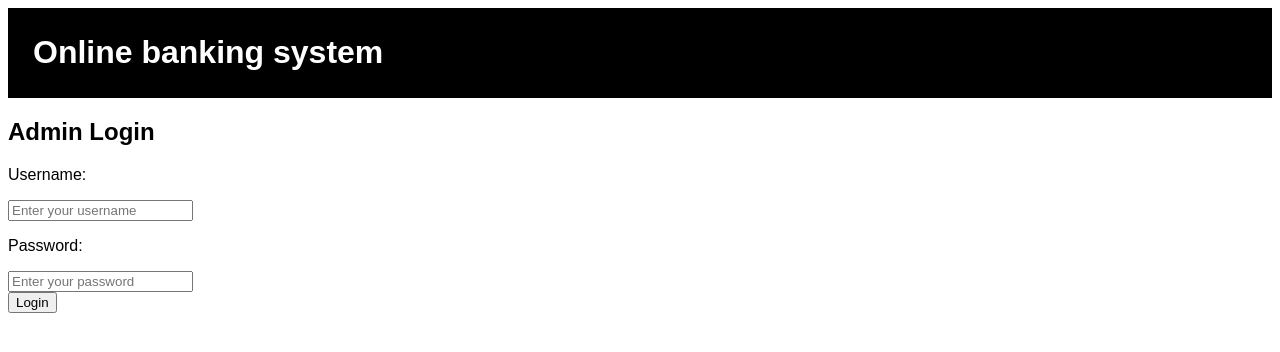
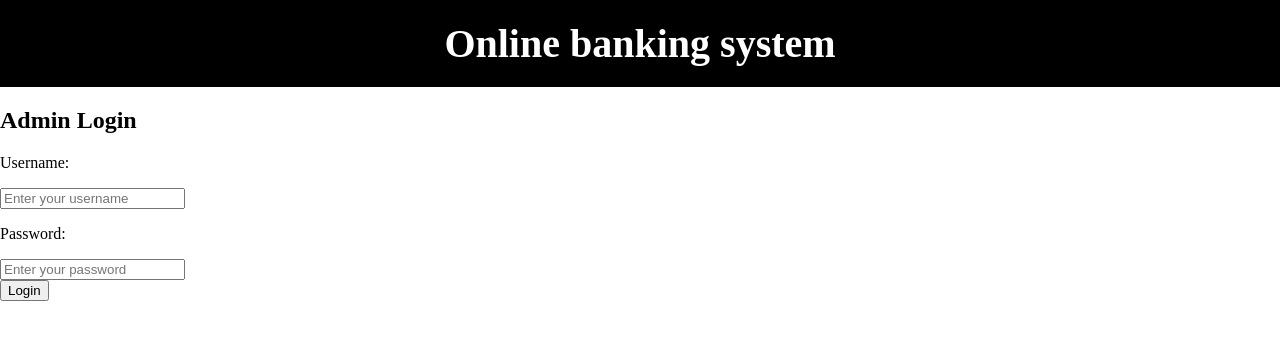
Before and after one commit to jagadeeshpj1610/bankProject, a React (Vite) app in the folder frontend/: page /adminlogin in a window 1280 px wide. Shown: the top 352 px of the page. Built offline with nearby package versions, Linux system fonts and the light colour scheme.

Commit message:
made some changes and remove some unwanted things

```diff
--- a/frontend/index.html
+++ b/frontend/index.html
@@ -6,7 +6,7 @@
     <meta name="viewport" content="width=device-width, initial-scale=1.0" />
     <title>Vite + React</title>
   </head>
-  <body>
+  <body style="margin: 0">
     <div id="root"></div>
     <script type="module" src="/src/components/main.jsx"></script>
   </body>
--- a/frontend/src/components/Signup.jsx
+++ b/frontend/src/components/Signup.jsx
@@ -12,7 +12,7 @@ const Signup = () => {
       <input type="text" placeholder="Enter your username" />
       <p>Password</p>
       <input type="email" placeholder="Enter the password" />
-      <p>confirm Password:</p>
+      <p>Confirm Password:</p>
       <input type="password" placeholder="confirm the password" />
       <br />
       <br />
--- a/frontend/src/components/header.jsx
+++ b/frontend/src/components/header.jsx
@@ -1,4 +1,3 @@
-import LoginPage from "./loginPage";
 import '../css/header.css'
 const Header = () => {
   return(
--- a/frontend/src/css/App.css
+++ b/frontend/src/css/App.css
@@ -0,0 +1,8 @@
+*{
+  margin: 0px;
+  padding: 0px;
+}
+
+body{
+  margin: 0;
+}
--- a/frontend/src/css/header.css
+++ b/frontend/src/css/header.css
@@ -1,11 +1,11 @@
-* {
-  font-family: Arial, Helvetica, sans-serif;
-}
 .header {
   background-color: black;
   color: white;
-  padding: 5px;
+  text-align: center;
+  padding: 20px;
 }
+
 .header h1 {
-  padding-left:20px;
+  font-size: 2.5rem;
+  margin: 0;
 }
--- a/frontend/src/css/index.css
+++ b/frontend/src/css/index.css
@@ -1,5 +1,3 @@
-*{
-  margin: 0;
-  padding: 0;
-  box-sizing: border-box;
+body{
+  margin: 0px;
 }
--- a/frontend/src/css/login.css
+++ /dev/null
@@ -1,44 +0,0 @@
-.loginFormMainContainer {
-    display: flex;
-    justify-content: center;
-    align-items: center;
-    margin-top: 100px;
-}
-.loginForm {
-    background-color: skyblue;
-    color: black;
-    padding-left: 20px;
-    display: flex;
-    flex-direction: column;
-    justify-content: center;
-    align-items: center;
-    width: 50%;
-}
-.loginForm input {
-    height: 40px;
-    width: 300px;
-    padding-left: 10px;
-    border-radius: 10px;
-    font-size: 15px;
-}
-.loginForm label {
-    font-size: 20px;
-}
-.userNameContainer {
-    padding-top: 20px;
-}
-.userNameContainer, .passwordContainer {
-    margin-top: 20px;
-}
-.loginButton {
-    margin-left: 20px;
-    margin-top: 30px;
-    border-radius:15px;
-    background-color: white;
-    color: black;
-    height: 35px;
-    width: 120px;
-    font-size: 15px;
-    margin-bottom: 40px;
-    cursor: pointer;
-}
```
